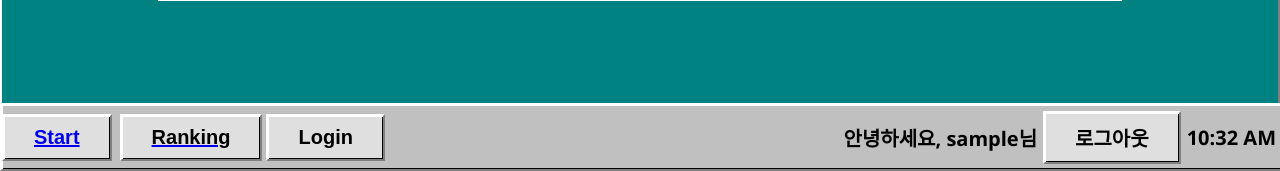
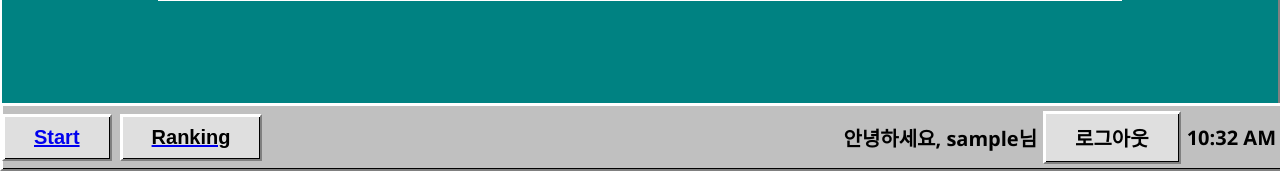
Before and after one commit to Pirogramming-23/Piro23_CardGame_6, a Django app: page /game/ in a window 1280 px wide. Shown: the part 774-945 px from the top of the page. Run offline with Django 5.2, Linux system fonts and the light colour scheme; the visitor is signed in with stand-in values (Sample User, id 1).

Commit message:
del: 로그인 버튼 삭제

```diff
--- a/cardaccounts/templates/account/login.html
+++ b/cardaccounts/templates/account/login.html
@@ -107,9 +107,6 @@
                     <img src="{% static 'cardgame/image/ranking.png' %}" width="32" height="32" /> Ranking
                 </button>
             </a>
-            <button class="task-btn">
-                <img src="{% static 'cardgame/image/windows-4.png' %}" width="16" height="16" /> Login
-            </button>
         </div>
         <div class="taskbar-right">
             {% if user.is_authenticated %}
--- a/cardgame/templates/cardgame/main.html
+++ b/cardgame/templates/cardgame/main.html
@@ -57,11 +57,6 @@
                 </button>
             </a>
             {% comment %}<a href="{% url 'accounts/social-login' %}"> {% endcomment %}
-
-            <button class="task-btn">
-            {% comment %} 여분 버튼 {% endcomment %}
-            {# <img src="{% static 'cardgame/image/ie-icon.png' %}" width="16" height="16" /> #} {# 이미지 태그 제거 #} Login
-            </button>
         </div>
         <div class="taskbar-right">
             {% if user.is_authenticated %}
```
